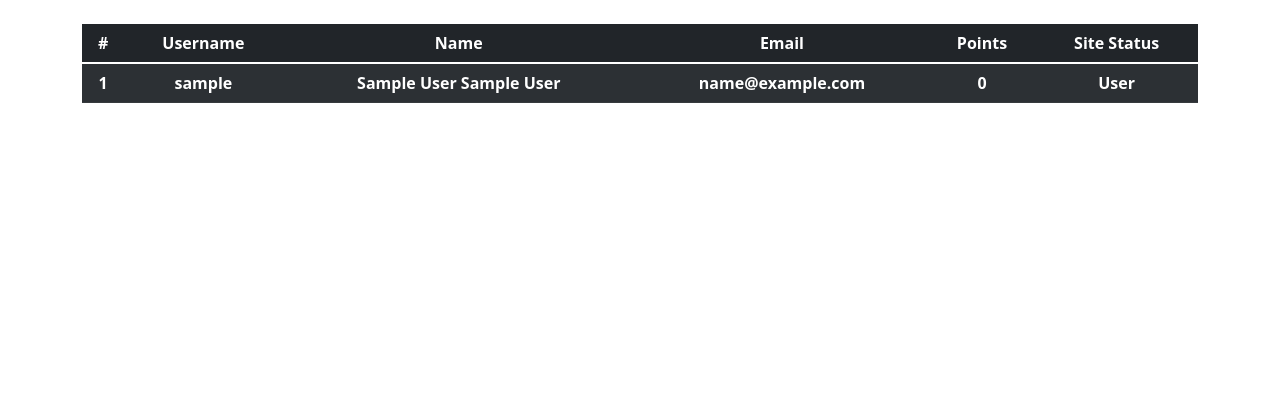
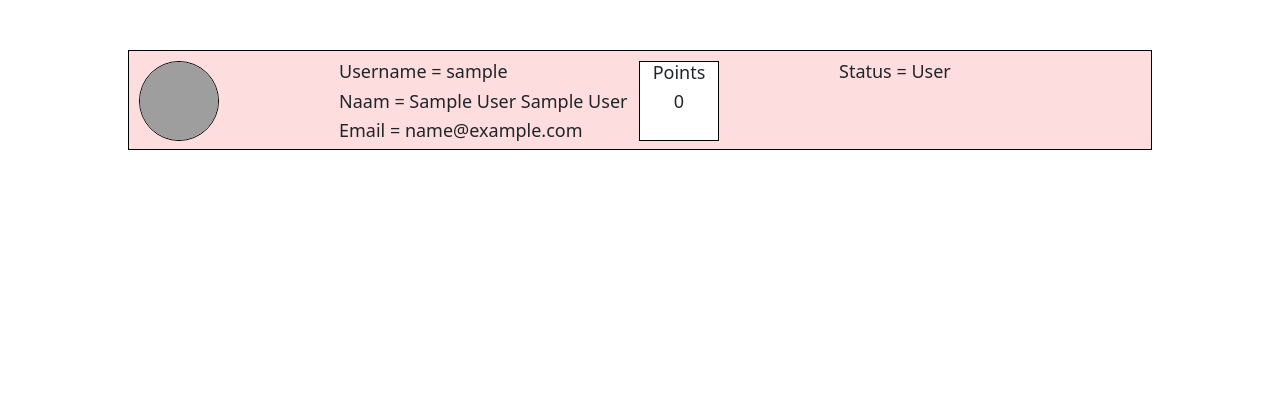
Before and after one commit to RafaelOudshoorn/f1-dr-ho-s, a PHP site: page /admin in a window 1280 px wide. Shown: the part 80-500 px from the top of the page. Run offline with PHP 8.4, Linux system fonts and the light colour scheme; the visitor is signed in with stand-in values (Sample User, id 1); lists and menus that the app fills with data are empty; grey boxes are pictures that could not be loaded.

Commit message:
op admin page wat teogevoegt. nog niet helemaal af

```diff
--- a/admin.php
+++ b/admin.php
@@ -8,6 +8,7 @@
                 exit;
             }
         ?>
+        <link rel="stylesheet" href="css/admin.css">
         <script>
             function edit_user(id){
                 var x = document.getElementById("form-" + id);
@@ -25,55 +26,80 @@
             <link rel="stylesheet" href="css/admin.css">
         </header>
         <main>
-            <div class="user container">
+            <div class="user_container">
                 <div class="inner_user">
-                    <br>
-                    <form method="POST">
-                        <table class="table table-striped table-dark text-center">
-                            <thead class="thead-dark">
-                                <tr>
-                                    <th>#</th>
-                                    <th>Username</th>
-                                    <th>Name</th>
-                                    <th>Email</th>
-                                    <th>Points</th>
-                                    <th>Site Status</th>
-                                </tr>
-                            </thead>
-                            <tbody>
                     <?php
-                                    foreach($au as $allUsers){
-                                        if($_SESSION["is_admin"] === "2"){
-                                            echo "<tr style=\"cursor:pointer;\" onclick=\"edit_user(". $allUsers->idperson . ")\">";
-                                        }else{
-                                            echo "<tr>";
-                                        }
-                                            echo "<th>" . $allUsers->idperson . "</th>";
-                                            echo "<th>" . $allUsers->username . "</th>";
-                                            echo "<th>" . $allUsers->firstname . " " . $allUsers->lastname . "</th>";
-                                            echo "<th>" . $allUsers->email . "</th>";
-                                            echo "<th>" . $allUsers->total_points . "</th>";
-                                            switch($allUsers->is_admin){
-                                                default:
-                                                case 0:
-                                                    echo "<th>User</th>";
+                        foreach($au as $allUser){
+                            echo "<div class=\"user_card user_id_" . $allUser->idperson . "\">";
+                                echo "<div class=\"ucPicture\">";
+                                    echo "<img src=\"profile/" . $allUser->profile_picture . "\">";
+                                echo "</div>";
+                                echo "<div class=\"ucName\">";
+                                    echo "<h2>Username = " . $allUser->username . "</h2>";
+                                    echo "<h2>Naam = " . $allUser->firstname . " " . $allUser->lastname . "</h2>";
+                                    echo "<h2>Email = " . $allUser->email . "</h2>";
+                                echo "</div>";
+                                echo "<div class=\"ucPoints\">";
+                                    echo "<h2>Points<span>" . $allUser->total_points . "</span></h2>";
+                                echo "</div>";
+                                echo "<div class=\"ucIsAdmin\">";
+                                    echo "<h2>Status = ";
+                                            if($_SESSION["is_admin"] != "2"){
+                                                switch($allUser->is_admin){
+                                                    case "0":
+                                                        echo "User";
                                                         break;
-                                                case 1:
-                                                    echo "<th>Moderator</th>";
+                                                    case "1":
+                                                        echo "Moderator";
                                                         break;
-                                                case 2:
-                                                    echo "<th>Admin</th>";
+                                                    case "2":
+                                                        echo "Admin";
                                                         break;
                                                 }
-                                        echo "  <div id=\"form-$allUsers->idperson\" style=\"display:none;\">";
-                                        echo "          <input type=\"text\" name=\"username\" value=\"$allUsers->username\">";
-                                        echo "  </div>";
-                                        echo "</tr>";
+                                            }else{
+                                                echo "<select class=\"browser-default custom-select mb-4 textDarkColor\" name=\"is_adminChange" . $allUser->idperson . "\" id=\"is_adminChange" . $allUser->idperson . "\" onchange=\"val()\">";
+                                                    switch($allUser->is_admin){
+                                                        case "0":
+                                                            echo "<option value=\"\" disabled>Kies een optie</option>";
+                                                            echo "<option value=\"0\" selected>User</option>";
+                                                            echo "<option value=\"1\">Moderator</option>";
+                                                            echo "<option value=\"1\">Admin</option>";
+                                                            break;
+                                                        case "1":
+                                                            echo "<option value=\"\" disabled>Kies een optie</option>";
+                                                            echo "<option value=\"0\">User</option>";
+                                                            echo "<option value=\"1\" selected>Moderator</option>";
+                                                            echo "<option value=\"1\">Admin</option>";
+                                                            break;
+                                                        case "2":
+                                                            echo "<option value=\"\" disabled>Kies een optie</option>";
+                                                            echo "<option value=\"0\">User</option>";
+                                                            echo "<option value=\"1\">Moderator</option>";
+                                                            echo "<option value=\"1\" selected>Admin</option>";
+                                                            break;
+                                                    }
+                                                echo "</select>";
+                                                echo "<script>";
+                                                echo "$('#is_adminChange" . $allUser->idperson . "').change(function(){";
+                                                echo "    switch($(this).val()){";
+                                                echo "        case \"0\":";
+                                                echo "            ";
+                                                echo "            break;";
+                                                echo "        case \"1\":";
+                                                echo "            ";
+                                                echo "            break;";
+                                                echo "        case \"2\":";
+                                                echo "            ";
+                                                echo "            break;";
+                                                echo "    };";
+                                                echo "})";
+                                                echo "</script>";
+                                            }
+                                    echo "</h2>";
+                                echo "</div>";
+                            echo "</div><br/><br/>";
                         }
                     ?>
-                            </tbody>
-                        </table>
-                    </form>
                 </div>
             </div>
         </main>
--- a/css/admin.css
+++ b/css/admin.css
@@ -0,0 +1,75 @@
+.user_container{
+    width: 100%;
+    display: block;
+}
+.inner_user{
+    width: 50%;
+    margin: 50px auto 50px;
+}
+.user_card{
+    display:-webkit-inline-box;
+    width: 100%;
+    height: 100px;
+    border: black solid 1px;
+    padding: 10 10 10 10;
+    background: rgb(253, 221, 221);
+    overflow: hidden;
+}
+.user_card:hover{
+    border: black solid 2px;
+}
+.ucPicture{
+    float: left;
+    height: 80px;
+    width: 80px;
+    border: black solid 1px;
+    border-radius: 50%;
+    overflow: hidden;
+}
+.ucPicture img{
+    height: 80px;
+    margin: 0 auto;
+}
+h2{
+    font-size: 18px;
+}
+.ucName{
+    height: 40px;
+    width: 300px;
+    margin-left: 120px;
+}
+.ucPoints{
+    height: 80px;
+    width: 80px;
+    border: black solid 1px;
+    background: #FFF;
+    text-align: center;
+    overflow: hidden;
+}
+.ucPoints:hover{
+    border: black solid 2px;
+}
+.ucPoints h2 span{
+    padding-top: 7px;
+    display: flex;
+    justify-content: center;
+    align-items: center;
+}
+.ucIsAdmin{
+    height: 40px;
+    width: 300px;
+    margin-left: 120px;
+}
+
+@media only screen and (max-width: 1800px){
+    .inner_user{
+        width: 80%;
+        margin: 50px auto 50px;
+    }
+}
+@media only screen and (max-width: 1200px){
+    .inner_user{
+        width: 90%;
+        margin: 50px auto 50px;
+    }
+}
--- a/css/style.css
+++ b/css/style.css
@@ -67,6 +67,7 @@ footer span{
     color:white ;
     margin-right: 40px;
     font-size: 40px !important;
+    cursor: pointer;
 }
 .footer1{
     display: flex;
--- a/include/head.php
+++ b/include/head.php
@@ -8,6 +8,7 @@
 ?>
 <link rel="stylesheet" href="css/style.css">
 <link rel="stylesheet" href="https://fonts.googleapis.com/css2?family=Material+Symbols+Outlined:opsz,wght,FILL,GRAD@48,400,0,0" />
+<script src="https://code.jquery.com/jquery-3.6.0.min.js" integrity="sha256-/xUj+3OJU5yExlq6GSYGSHk7tPXikynS7ogEvDej/m4=" crossorigin="anonymous"></script>
 <link rel="stylesheet" href="https://cdn.jsdelivr.net/npm/bootstrap@5.1.3/dist/css/bootstrap.min.css" integrity="sha384-1BmE4kWBq78iYhFldvKuhfTAU6auU8tT94WrHftjDbrCEXSU1oBoqyl2QvZ6jIW3" crossorigin="anonymous">
 <link rel="icon" href="images/logo.png">
 <script src= "include/scripts.js"> </script>
```
Lines whose indentation alone changed are shown as unchanged.
